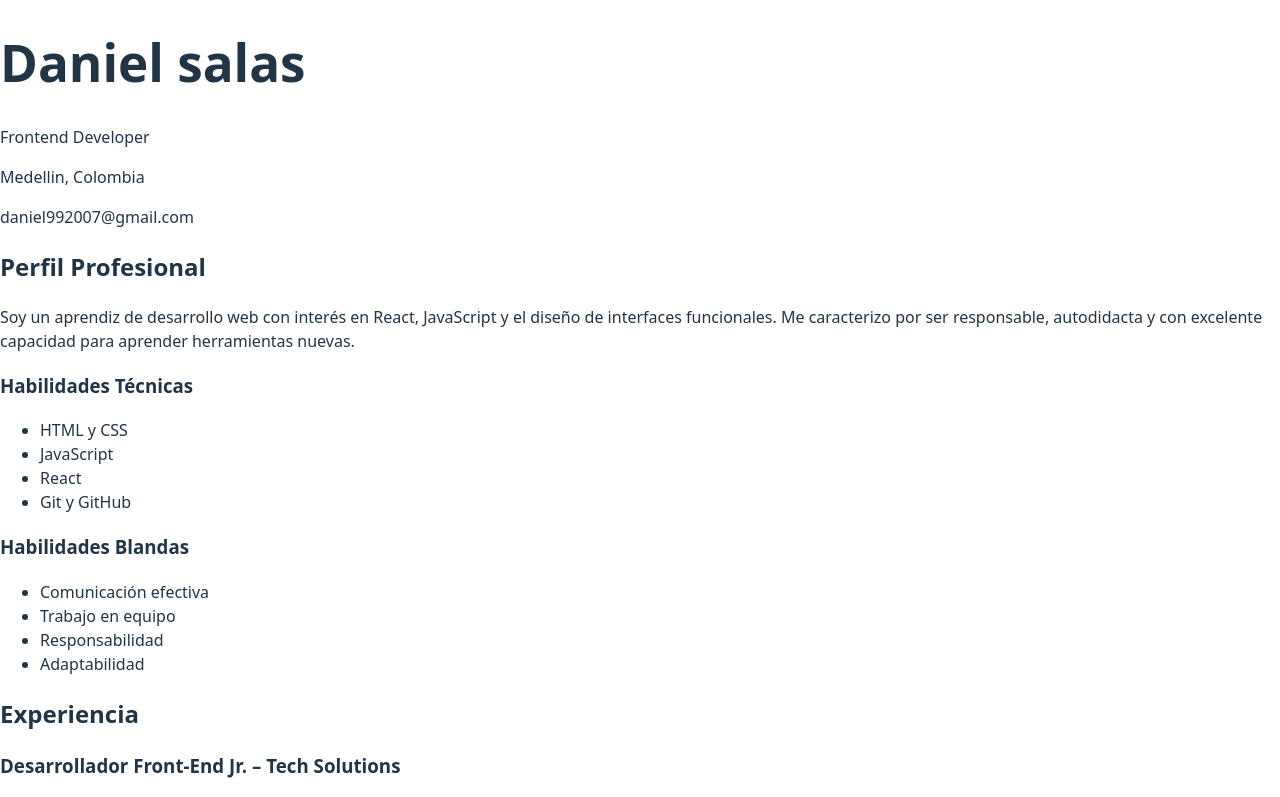
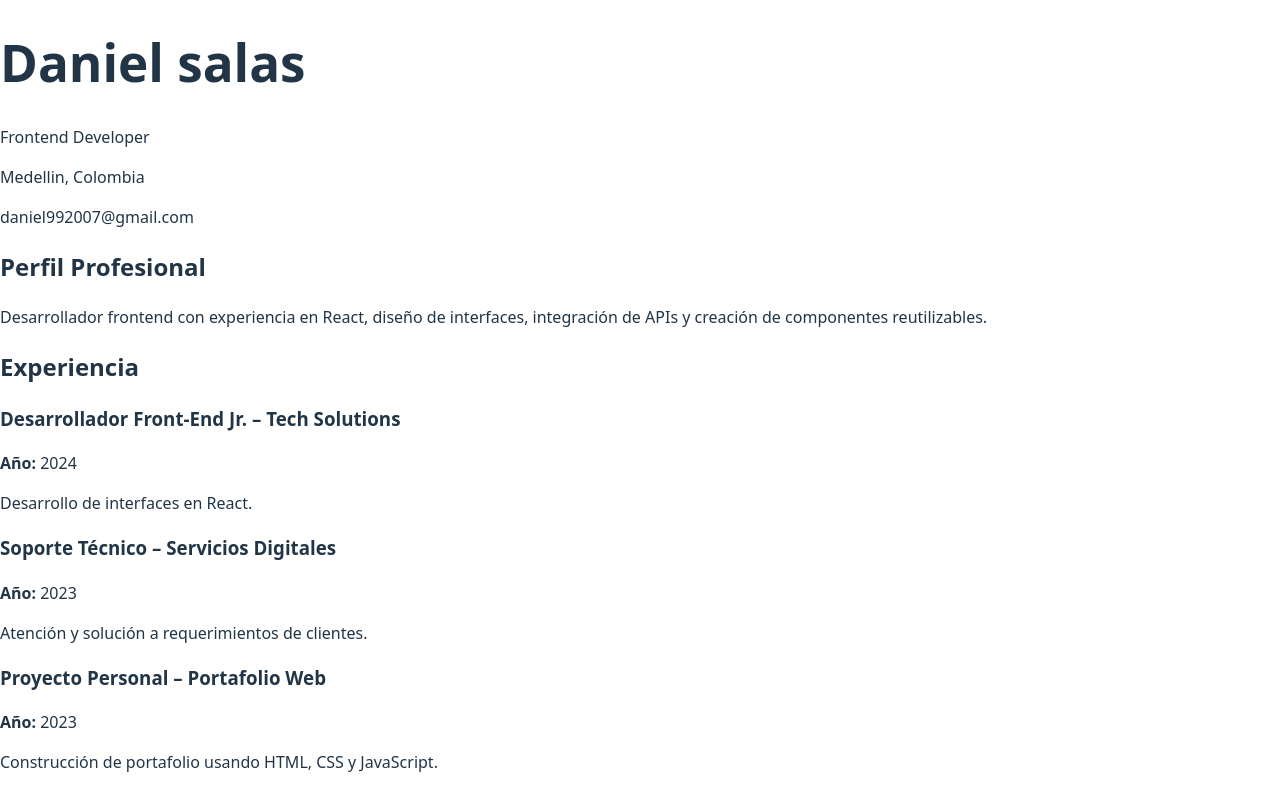
Before and after one commit to daniel-roman345/cv-react-nombre-aprendiz, a React (Vite) app: page / in a window 1280 px wide. Shown: the top 797 px of the page. Built offline with nearby package versions, Linux system fonts and the light colour scheme; the HTML template or start-up script is replaced by a standard one.

Commit message:
feat: componente Perfil dinámico con props

```diff
--- a/src/components/Perfil.jsx
+++ b/src/components/Perfil.jsx
@@ -1,29 +1,9 @@
 import React from "react";
-
-function Perfil() {
+function Perfil({ resumen }) {
   return (
-    <section style={{ marginTop: "20px" }}>
-      <h2>Perfil Profesional</h2>
-      <p>
-        Soy un aprendiz de desarrollo web con interés en React, JavaScript y el diseño de interfaces funcionales.
-        Me caracterizo por ser responsable, autodidacta y con excelente capacidad para aprender herramientas nuevas.
-      </p>
-
-      <h3>Habilidades Técnicas</h3>
-      <ul>
-        <li>HTML y CSS</li>
-        <li>JavaScript</li>
-        <li>React</li>
-        <li>Git y GitHub</li>
-      </ul>
-
-      <h3>Habilidades Blandas</h3>
-      <ul>
-        <li>Comunicación efectiva</li>
-        <li>Trabajo en equipo</li>
-        <li>Responsabilidad</li>
-        <li>Adaptabilidad</li>
-      </ul>
+    <section className="mb-6">
+      <h2 className="text-2xl font-semibold mb-2">Perfil Profesional</h2>
+      <p className="text-gray-700">{resumen}</p>
     </section>
   );
 }
```
